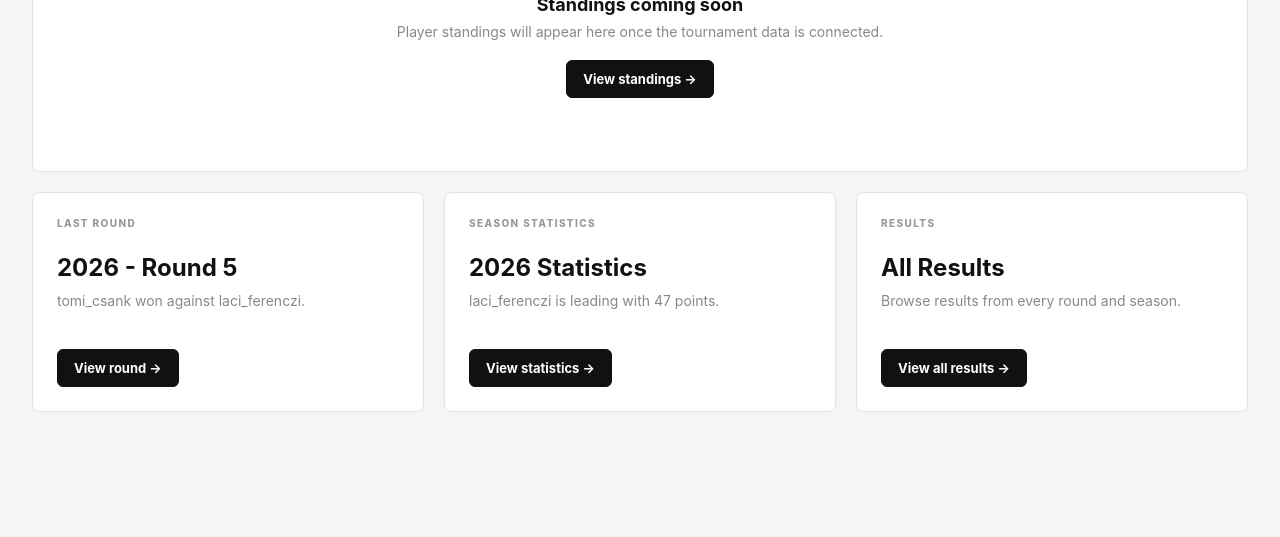
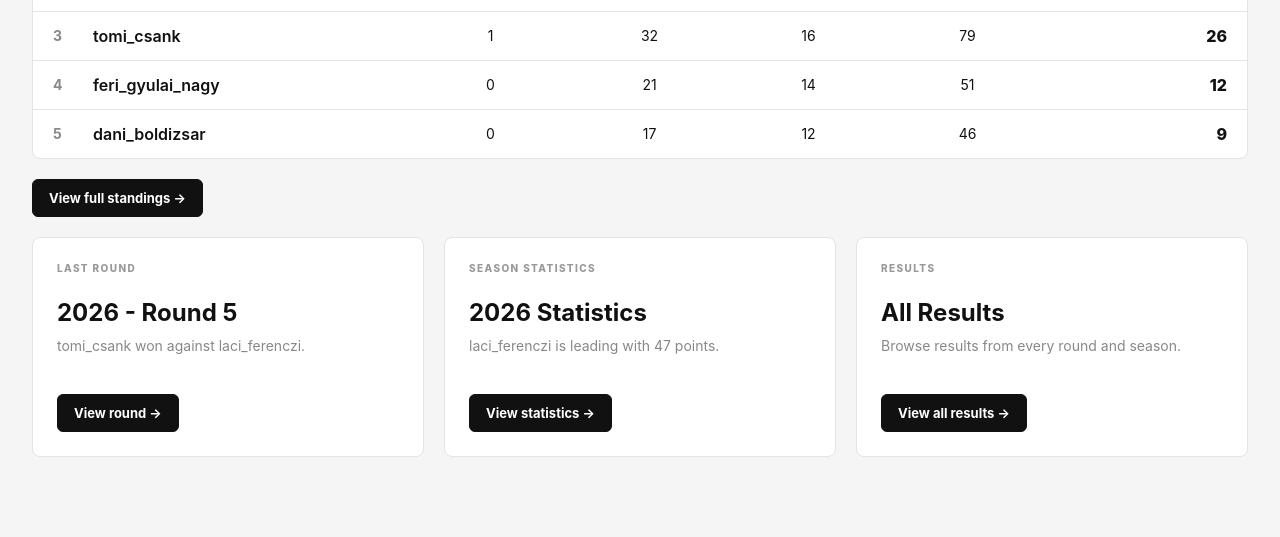
Before and after one commit to material1999/csukadarts, an Astro site: page / in a window 1280 px wide. Shown: the part 662-1199 px from the top of the page. Before the commit the page ends 1154 px from the top, so only its background shows below. Built offline with nearby package versions, Linux system fonts and the light colour scheme; Astro itself is replaced by a stand-in of ours.

Commit message:
working on home tab

```diff
--- a/public/results/generated/home.json
+++ b/public/results/generated/home.json
@@ -48,96 +48,6 @@
       "leg_difference": 12,
       "legs_won": 46,
       "total_points": 9
-    },
-    {
-      "#": 6,
-      "player_id": "dani_gyulai_nagy",
-      "nights_won": 0,
-      "matches_won": 23,
-      "leg_difference": -6,
-      "legs_won": 56,
-      "total_points": 9
-    },
-    {
-      "#": 7,
-      "player_id": "berci_pusztai",
-      "nights_won": 0,
-      "matches_won": 23,
-      "leg_difference": 2,
-      "legs_won": 64,
-      "total_points": 8
-    },
-    {
-      "#": 8,
-      "player_id": "akos_szvetnik",
-      "nights_won": 0,
-      "matches_won": 23,
-      "leg_difference": 0,
-      "legs_won": 61,
-      "total_points": 5
-    },
-    {
-      "#": 9,
-      "player_id": "armin_szucs",
-      "nights_won": 0,
-      "matches_won": 8,
-      "leg_difference": -4,
-      "legs_won": 20,
-      "total_points": 1
-    },
-    {
-      "#": 10,
-      "player_id": "dani_pusztai",
-      "nights_won": 0,
-      "matches_won": 17,
-      "leg_difference": -14,
-      "legs_won": 42,
-      "total_points": 0
-    },
-    {
-      "#": 11,
-      "player_id": "tomi_szollosy",
-      "nights_won": 0,
-      "matches_won": 1,
-      "leg_difference": -14,
-      "legs_won": 4,
-      "total_points": 0
-    },
-    {
-      "#": 12,
-      "player_id": "zsombor_gulacsi",
-      "nights_won": 0,
-      "matches_won": 1,
-      "leg_difference": -17,
-      "legs_won": 4,
-      "total_points": 0
-    },
-    {
-      "#": 13,
-      "player_id": "balint_bakos",
-      "nights_won": 0,
-      "matches_won": 11,
-      "leg_difference": -26,
-      "legs_won": 31,
-      "total_points": 0
-    },
-    {
-      "#": 14,
-      "player_id": "mark_sipos",
-      "nights_won": 0,
-      "matches_won": 3,
-      "leg_difference": -27,
-      "legs_won": 11,
-      "total_points": 0
-    },
-    {
-      "#": 15,
-      "player_id": "balazs_papai",
-      "nights_won": 0,
-      "matches_won": 2,
-      "leg_difference": -28,
-      "legs_won": 10,
-      "total_points": 0
     }
   ]
 }
--- a/src/pages/index.astro
+++ b/src/pages/index.astro
@@ -49,24 +49,57 @@ const standings = homeData.standings;
       </div>
 
       <div class="standings-card">
-        <div class="empty-state">
-          <div class="empty-icon">🎯</div>
+        <div class="standings-header">
+          <span>#</span>
+          <span>Player</span>
+          <span>Nights Won</span>
+          <span>Matches Won</span>
+          <span>Leg Difference</span>
+          <span>Legs Won</span>
+          <span>Points</span>
+        </div>
 
-          <h3>Standings coming soon</h3>
+        {
+          standings.map((player: any) => (
+            <div class="standing-row">
+              <span class="position">
+                {player["#"]}
+              </span>
 
-          <p>
-            Player standings will appear here once the tournament data is
-            connected.
-          </p>
+              <span class="player">
+                {player.player_id}
+              </span>
 
-          <a
-            href={`/standings?season=${currentSeason}`}
-            class="standings-button"
-          >
-            View standings →
-          </a>
-        </div>
+              <span class="other">
+                {player.nights_won}
+              </span>
+
+              <span class="other">
+                {player.matches_won}
+              </span>
+
+              <span class="other">
+                {player.leg_difference}
+              </span>
+
+              <span class="other">
+                {player.legs_won}
+              </span>
+
+              <span class="points">
+                {player.total_points}
+              </span>
+            </div>
+          ))
+        }
       </div>
+
+      <a
+        href={`/standings?season=${currentSeason}`}
+        class="standings-button"
+      >
+        View full standings →
+      </a>
 
 
       <!-- ======================================================
@@ -245,40 +278,97 @@ const standings = homeData.standings;
      ============================================================ */
 
   .standings-card {
-    min-height: 300px;
-
     background: var(--surface);
     border: 1px solid var(--border);
     border-radius: var(--radius);
+    overflow: hidden;
   }
 
-  .empty-state {
-    min-height: 300px;
+  .standings-header,
+  .standing-row {
+    display: grid;
+    grid-template-columns: 40px 2fr repeat(4, 1fr) 180px;
+    align-items: center;
+    padding: 14px 20px;
+  }
 
-    display: flex;
-    flex-direction: column;
-    align-items: center;
-    justify-content: center;
+  .standings-header {
+    border-bottom: 1px solid var(--border);
+    color: var(--muted);
+    font-size: 11px;
+    font-weight: 800;
+    letter-spacing: 0.1em;
+    text-transform: uppercase;
+  }
 
-    padding: 40px;
+  .standings-header span:last-child,
+  .points {
+    text-align: right;
+  }
+
+  .standings-header span:nth-child(n + 3):nth-child(-n + 6),
+  .standing-row span:nth-child(n + 3):nth-child(-n + 6) {
     text-align: center;
   }
 
-  .empty-icon {
-    font-size: 32px;
-    margin-bottom: 12px;
+  .standings-header span:nth-child(1),
+  .standing-row span:nth-child(1),
+  .standings-header span:nth-child(2),
+  .standing-row span:nth-child(2) {
+    text-align: left;
   }
 
-  .empty-state h3 {
-    margin: 0 0 8px;
-    font-size: 18px;
+  .standings-header span:last-child,
+  .standing-row span:last-child {
+    text-align: right;
   }
 
-  .empty-state p {
-    margin: 0;
+  .standing-row {
+    border-bottom: 1px solid var(--border);
+  }
 
+  .standing-row:last-child {
+    border-bottom: none;
+  }
+
+  .position {
     color: var(--muted);
     font-size: 14px;
+    font-weight: 700;
+  }
+
+  .player {
+    font-weight: 600;
+  }
+
+  .points {
+    font-weight: 800;
+  }
+
+  .other {
+    font-size: 14px;
+    font-weight: 400;
+  }
+
+  .standings-button {
+    display: inline-block;
+    margin-top: 16px;
+    padding: 10px 16px;
+
+    background: var(--dark);
+    color: white;
+
+    border: 1px solid var(--dark);
+    border-radius: 6px;
+
+    font-size: 13px;
+    font-weight: 700;
+    text-decoration: none;
+  }
+
+  .standings-button:hover {
+    background: #333;
+    border-color: #333;
   }
 
 
```
Also changed, not shown: 1 other file.
